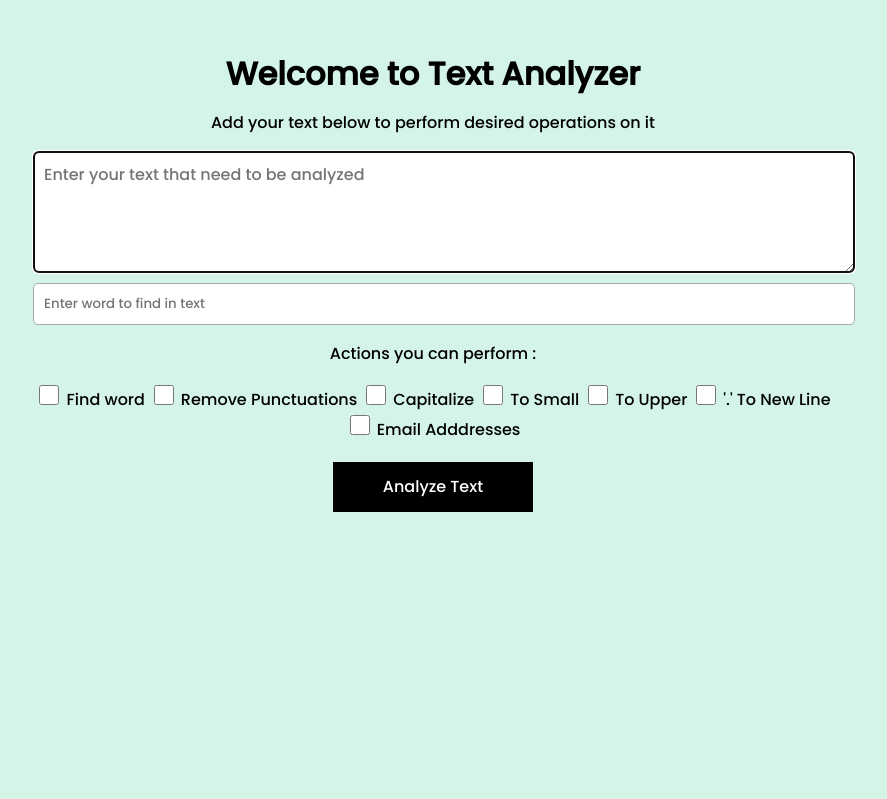
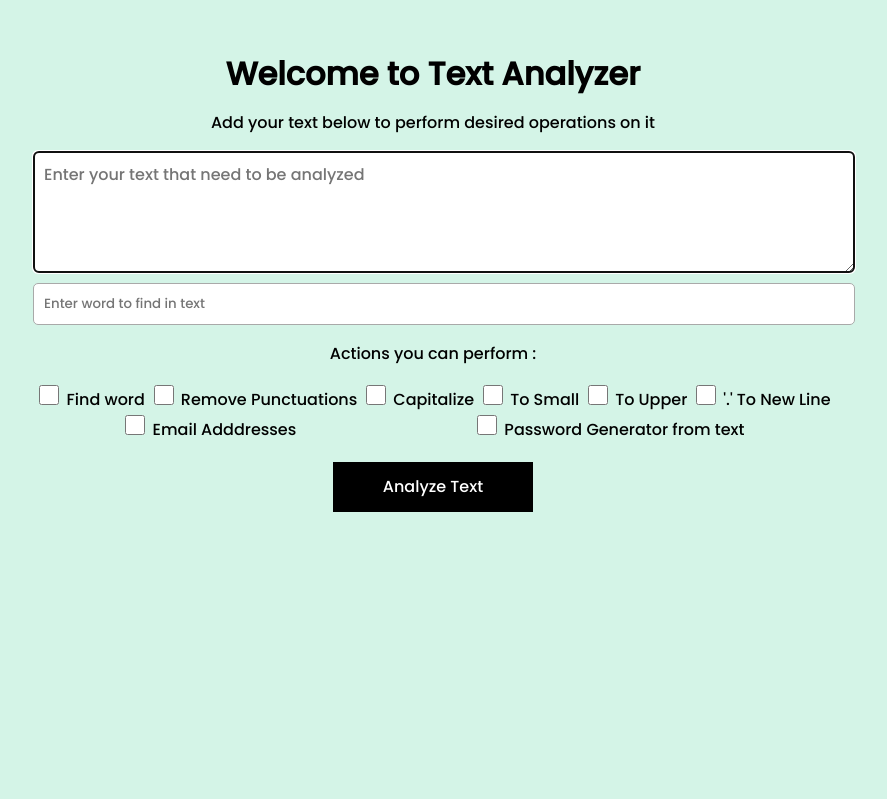
Before and after one commit to rockingrohit9639/TextAnalyzer, a Django app: page /index in a window 1280 px wide. Shown: the part 71-870 px from the top of the page, without its empty margins (207-1094 px from the left). Run offline with Django 3.2, Linux system fonts and the light colour scheme.

Commit message:
Update index.html

```diff
--- a/templates/index.html
+++ b/templates/index.html
@@ -205,6 +205,10 @@
                                 <input class="form-input" type="checkbox" value="on" id="Email_Address" name="Email_Address">
                                 <label class="form-label" for="Email_Address">Email Adddresses</label>
                             </div>
+                            <div class="buttons">
+                                <input class="form-input" type="checkbox" value="on" id="Password_Generator" name="Password_Generator">
+                                <label class="form-label" for="Password_Generator">Password Generator from text</label>
+                            </div>
                         </div>
                         <button type="submit">Analyze Text</button>
                     </form>
```
